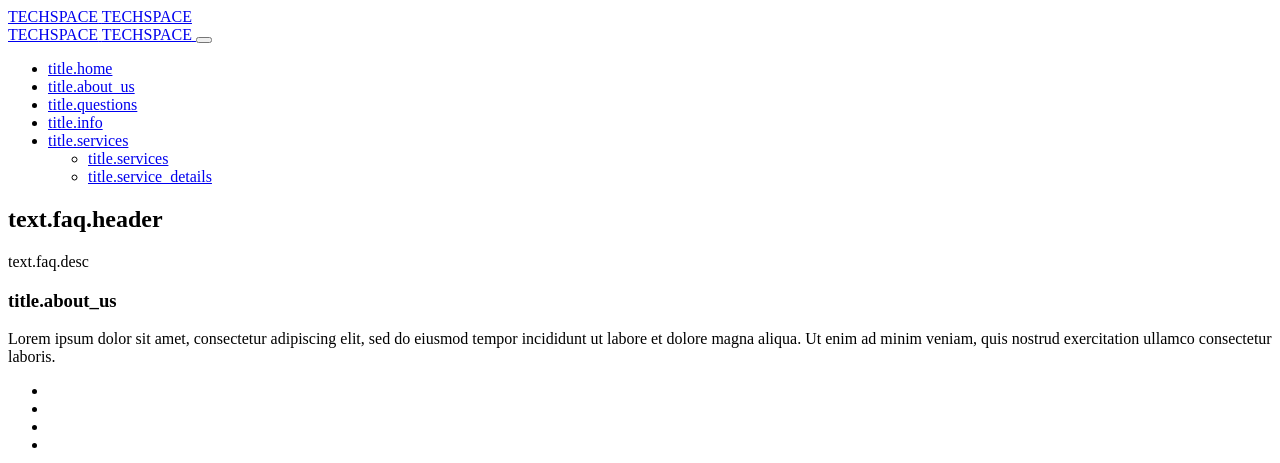
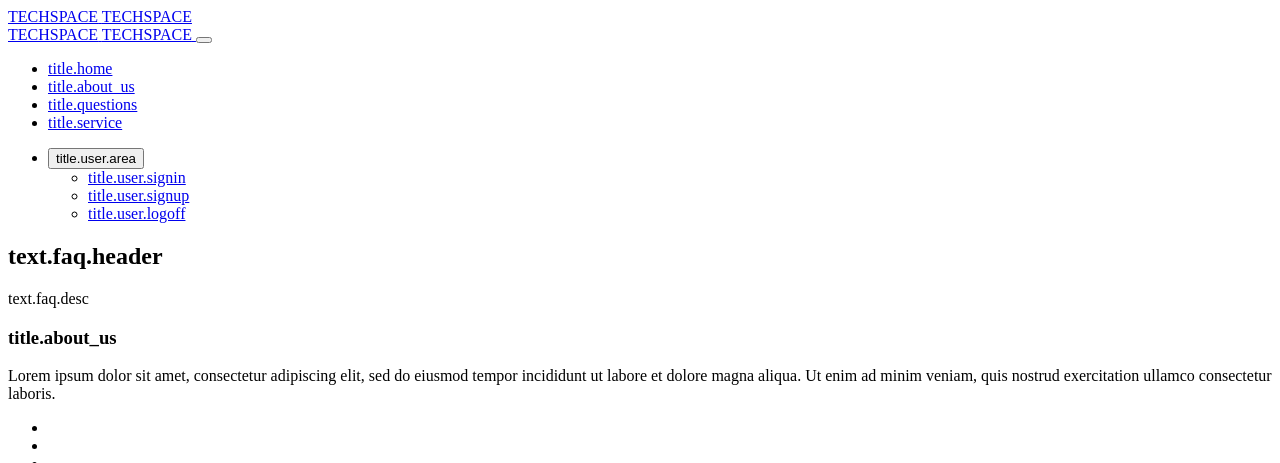
Before and after one commit to alexfer/rgfly, a Symfony app: template templates/faq/index.html.twig in a window 1280 px wide. Shown: the top 463 px of the page. Run offline with Twig, Linux system fonts and the light colour scheme; the template is opened without the code that fills it, so the values that code supplies are empty; some libraries are stand-ins or nearby versions.

Commit message:
improve navmar

```diff
--- a/src/Controller/PageController.php
+++ b/src/Controller/PageController.php
@@ -18,13 +18,13 @@ class PageController extends AbstractController
     #[Route('/terms', name: 'terms')]
     #[Route('/policy', name: 'policy')]
     #[Route('/about', name: 'about')]
-    #[Route('/info', name: 'info')]
+    #[Route('/service', name: 'service')]
     public function index(Request $request): Response
     {
         $template = $request->attributes->get('_route');
 
         return $this->render('pages/' . $template . '.html.twig', [
-                    'controller_name' => 'PageController',
+                    'data' => [],
         ]);
     }
 }
--- a/templates/layouts/navbar.html.twig
+++ b/templates/layouts/navbar.html.twig
@@ -34,16 +34,23 @@
                             <a class="nav-link {{_route == 'faq'? 'active': '' }}" href="{{ path('faq') }}">{{ 'title.questions'|trans }}</a>
                         </li>
                         <li class="nav-item">
-                            <a class="nav-link {{_route == 'info'? 'active': '' }}" href="{{ path('info') }}">{{ 'title.info'|trans }}</a>
+                            <a class="nav-link {{_route == 'service'? 'active': '' }}" href="{{ path('service') }}">{{ 'title.service'|trans }}</a>
                         </li>
+                    </ul>
+                    <ul class="navbar-nav">
                         <li class="nav-item">
-                            <a href="#" class="nav-link">{{ 'title.services'|trans }} <i class="fa fa-chevron-down fa-1x"></i></a>
+                            <button class="btn btn-primary nav-link dropdown-toggle mr-auto" id="userMenu" role="button" data-bs-toggle="dropdown" aria-expanded="false">
+                                {{ 'title.user.area'|trans }} <i class="fa fa-user-o fa-1x mx-2"></i>
+                            </button>
                             <ul class="dropdown-menu">
                                 <li class="nav-item">
-                                    <a href="#" class="nav-link">{{ 'title.services'|trans }}</a>
+                                    <a href="#" class="nav-link">{{ 'title.user.signin'|trans }}</a>
                                 </li>
                                 <li class="nav-item">
-                                    <a href="#" class="nav-link">{{ 'title.service_details'|trans }}</a>
+                                    <a href="#" class="nav-link">{{ 'title.user.signup'|trans }}</a>
+                                </li>
+                                <li class="nav-item">
+                                    <a href="#" class="nav-link">{{ 'title.user.logoff'|trans }}</a>
                                 </li>
                             </ul>
                         </li>
```
Also changed, not shown: assets/styles/app.css (+18 -7 lines), templates/pages/service.html.twig (renamed from templates/pages/info.html.twig), 1 other file.
